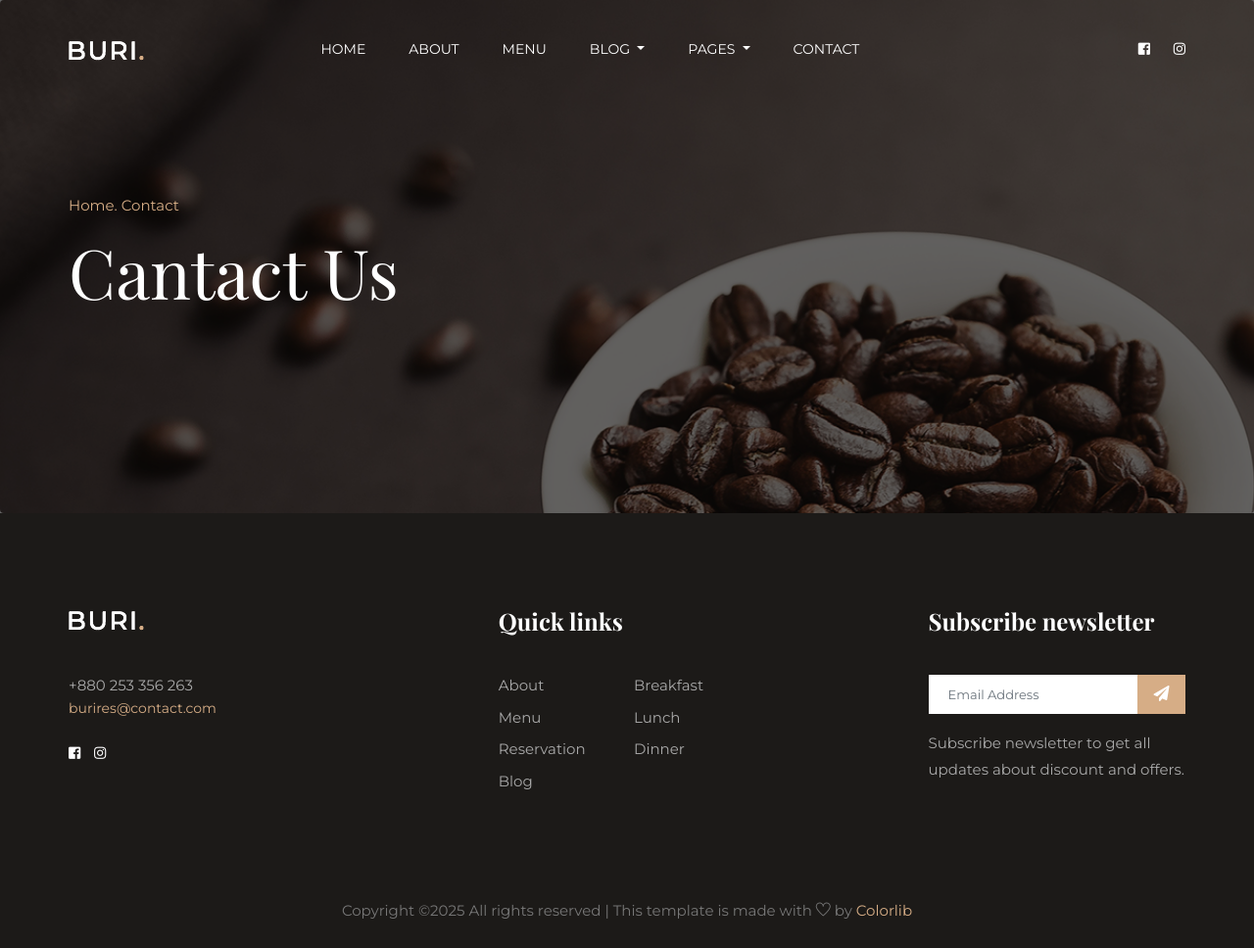
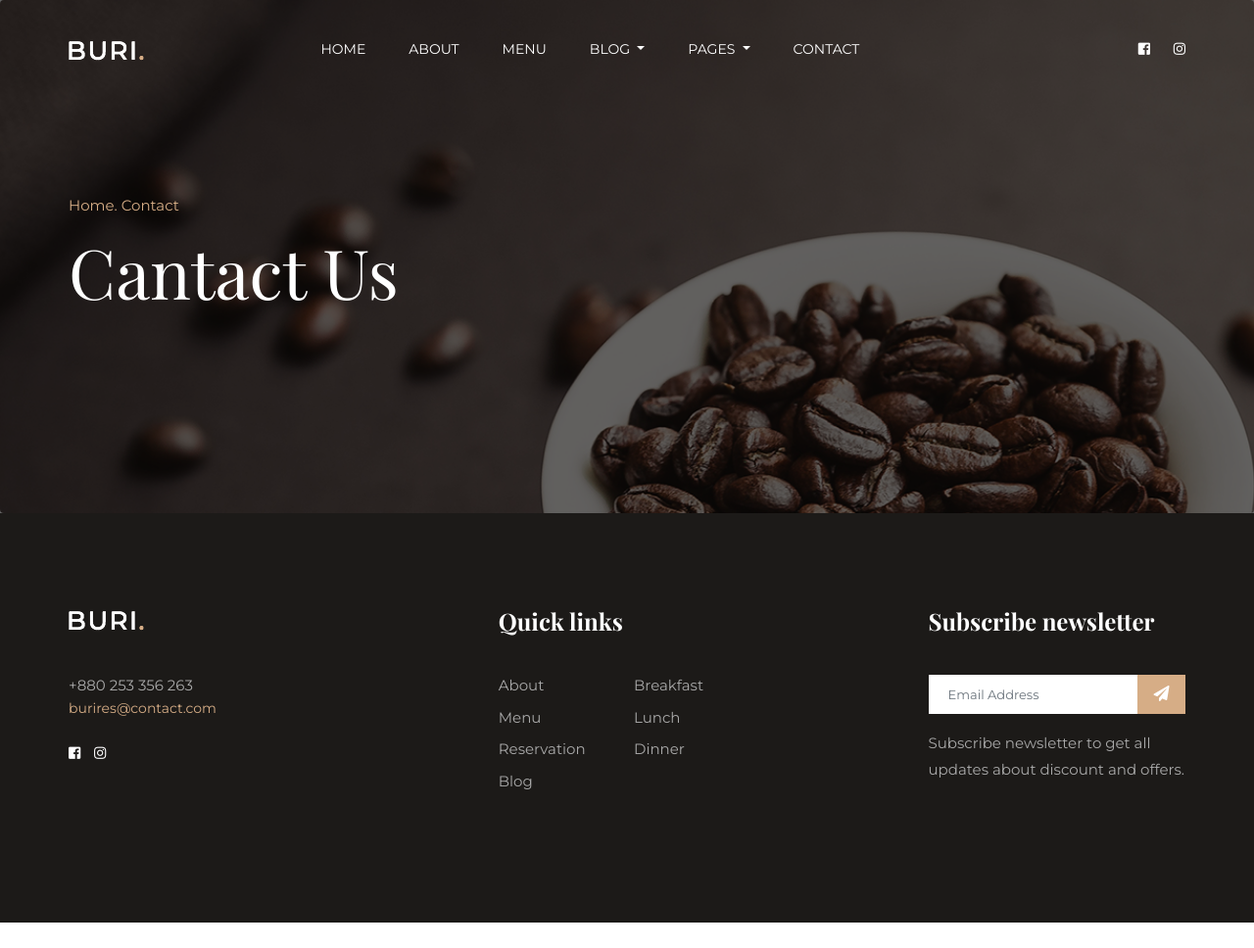
Before and after one commit to greatzcodes/shelbys, a plain HTML site: page contact.html in a window 1280 px wide. Shown: the whole page at 98% size. After the commit the page ends 942 px from the top, so only its background shows below. Drawn offline with nearby package versions, Linux system fonts and the light colour scheme.

Commit message:
Update contact.html

```diff
--- a/contact.html
+++ b/contact.html
@@ -208,9 +208,7 @@
           <div class="row">
             <div class="col-lg-12 text-center">
               <p class="footer-text m-0">
-                <!-- Link back to Colorlib can't be removed. Template is licensed under CC BY 3.0. -->
-Copyright &copy;<script>document.write(new Date().getFullYear());</script> All rights reserved | This template is made with <i class="ti-heart" aria-hidden="true"></i> by <a href="https://colorlib.com" target="_blank">Colorlib</a>
-<!-- Link back to Colorlib can't be removed. Template is licensed under CC BY 3.0. -->
+
               </p>
             </div>
           </div>
```
